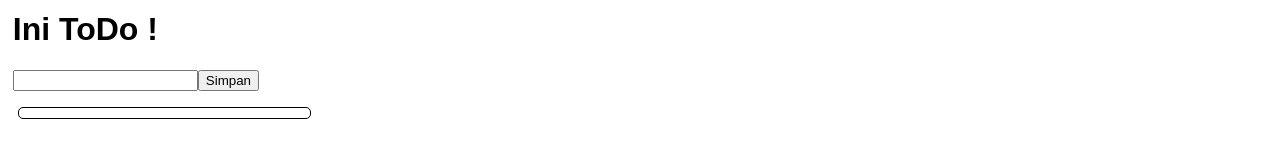
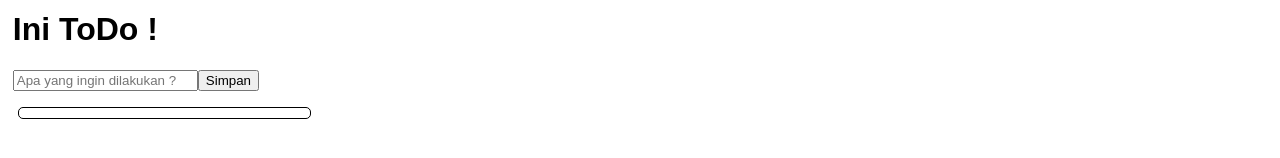
Before and after one commit to fayzisme/aplikasi-reactku, a React (Create React App) app: page / in a window 1280 px wide. Shown: the part 250-408 px from the top of the page. Built offline with nearby package versions, Linux system fonts and the light colour scheme.

Commit message:
menambah_placeholder

```diff
--- a/src/components/Todo.js
+++ b/src/components/Todo.js
@@ -81,7 +81,7 @@ class Todo extends Component {
         return (
             <div id='container'>
                 <h1>Ini ToDo !</h1>
-                <input type = 'text' onChange={this.handlechange} value={this.state.input}></input>
+                <input type = 'text' placeholder='Apa yang ingin dilakukan ?' onChange={this.handlechange} value={this.state.input}></input>
                 {this.state.buttonView ?(
                     <div>
                         <button onClick={()=>this.editData(this.state.id)}>Edit</button>
```
